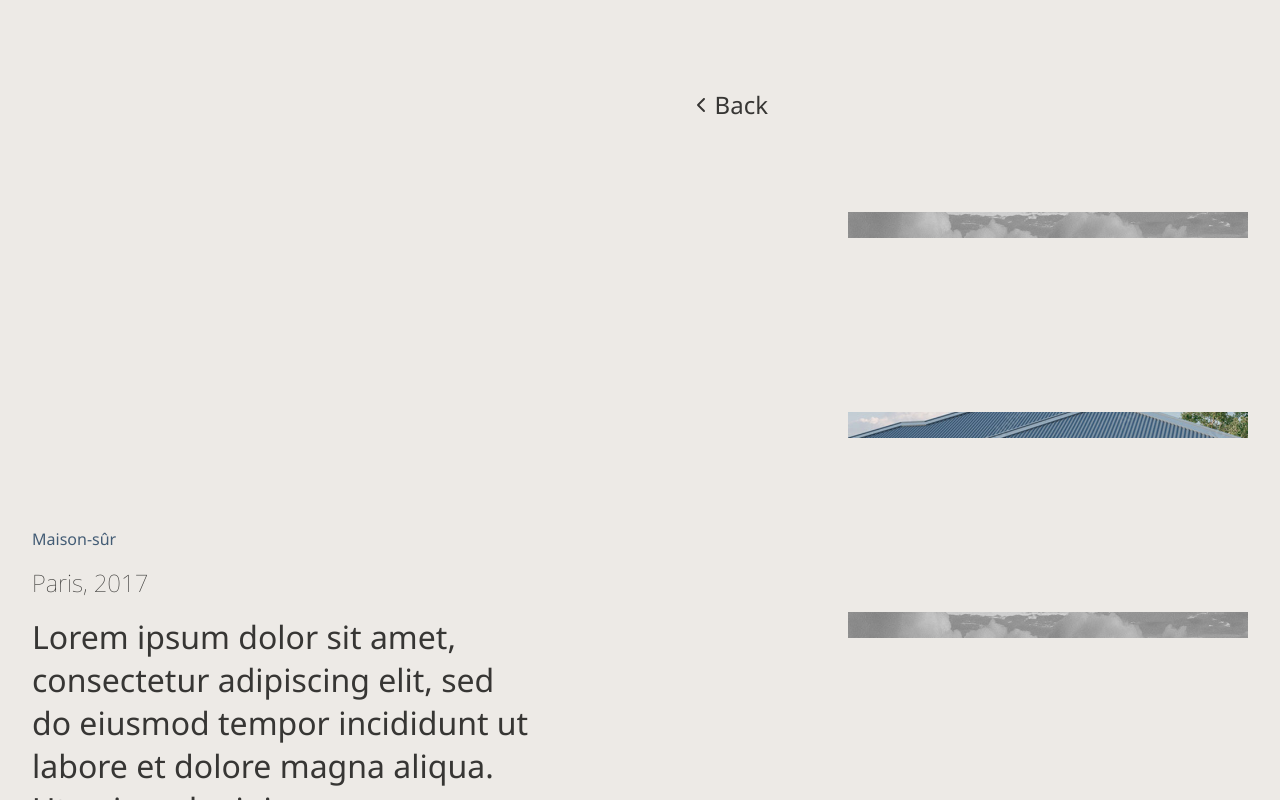
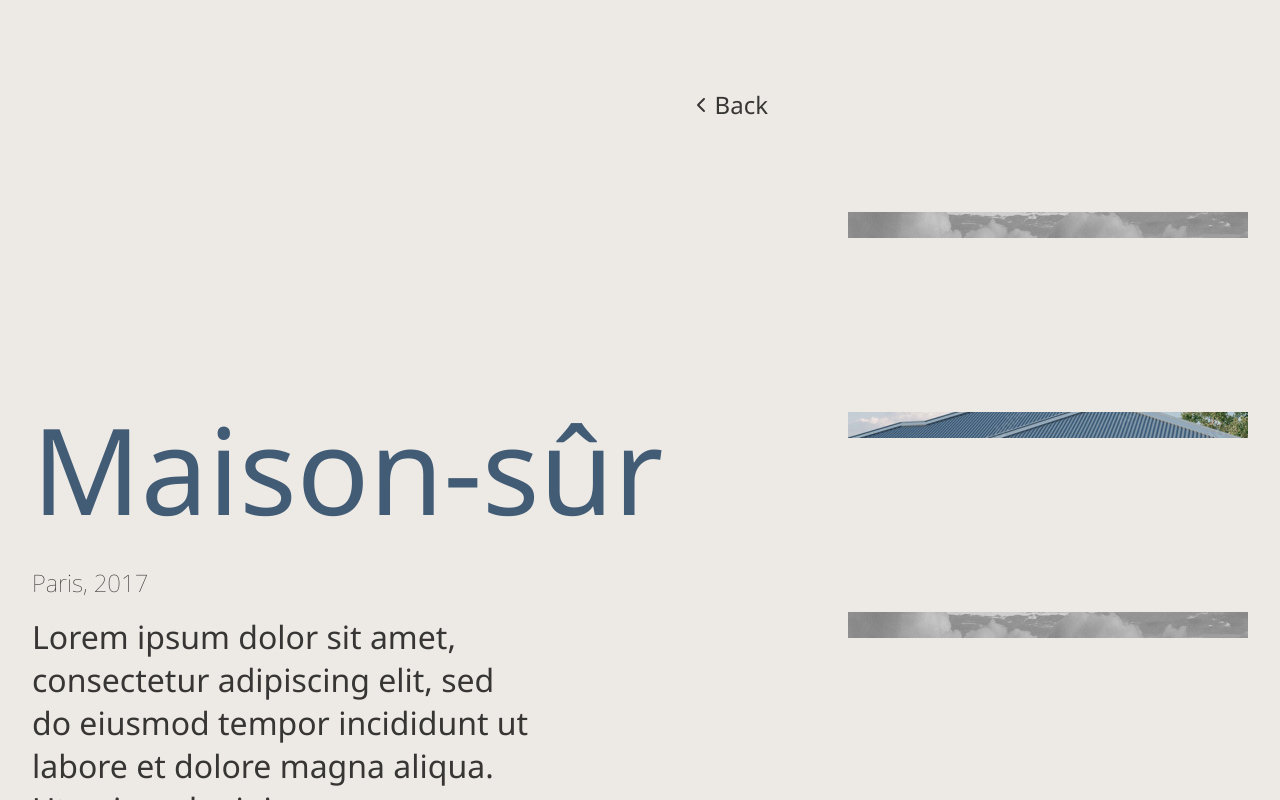
Before and after one commit to magicniclus/Portfolio, a React (Create React App) app: page / in a window 1280 px wide. Both pictures are taken after a click on the element 640 px from the left and 1150 px from the top of the page. Shown: the part 750-1550 px from the top of the page. Built offline with nearby package versions, Linux system fonts and the light colour scheme.

Commit message:
Update _content.scss

```diff
--- a/src/components/allProjects/components/_content.scss
+++ b/src/components/allProjects/components/_content.scss
@@ -5,15 +5,16 @@
     height: 75vh;
     // background-color: aqua;
     .titleContainer{
-        max-width: 500px;
+        max-width: 800px;
         margin-bottom: 1rem;
         height: 300px;
         display: flex;
         align-items: flex-end;
         overflow: hidden;
-        h3{
-            font-size: 120px;
-            font-weight: 400;
+        .letterTitleContainer{
+            span{
+                font-size: 120px;
+            }
         }
     }
     .cityContainer{
```
